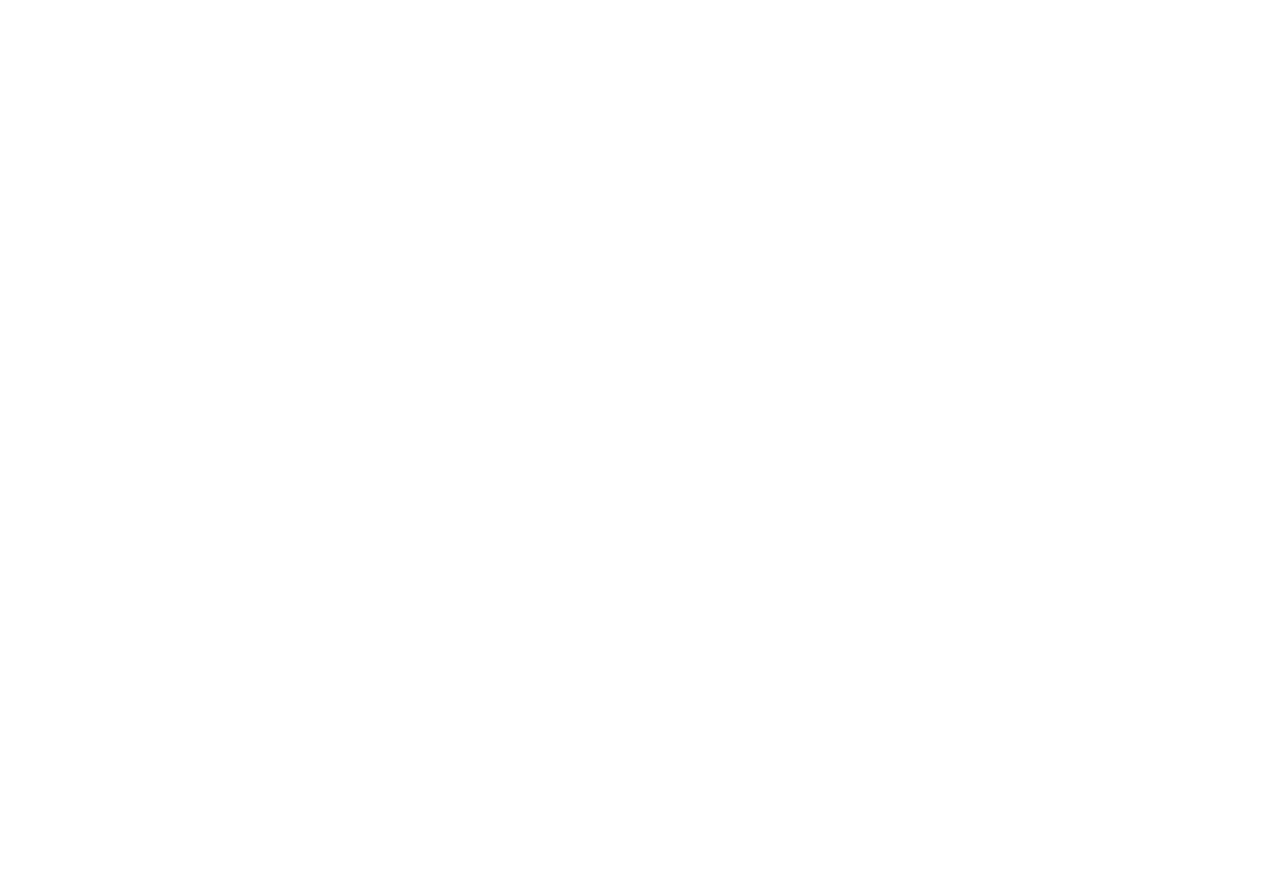
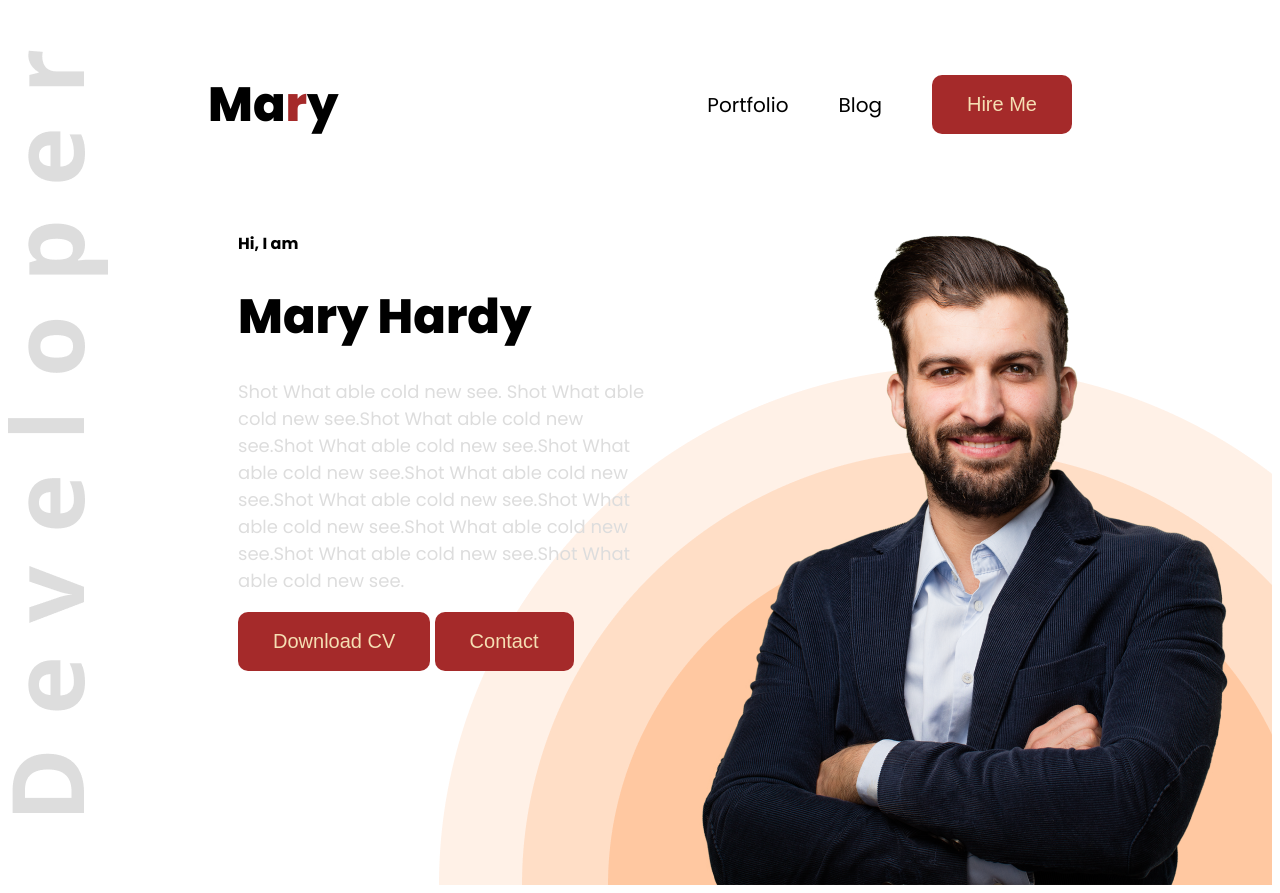
Before and after one commit to rahimbadsha/portfolio1, a plain HTML site: page index.html in a window 1280 px wide. Before the commit the page ends 800 px from the top, so only its background shows below. Drawn offline with Linux system fonts and the light colour scheme.

Commit message:
header section done

```diff
--- a/index.html
+++ b/index.html
@@ -1,11 +1,61 @@
 <!DOCTYPE html>
 <html lang="en">
+
 <head>
     <meta charset="UTF-8">
     <meta name="viewport" content="width=device-width, initial-scale=1.0">
     <title>Portfolio</title>
+    <link rel="preconnect" href="https://fonts.googleapis.com">
+    <link rel="preconnect" href="https://fonts.gstatic.com" crossorigin>
+    <link
+        href="https://fonts.googleapis.com/css2?family=Poppins:ital,wght@0,100;0,200;0,300;0,400;0,500;0,600;0,700;0,800;0,900;1,100;1,200;1,300;1,400;1,500;1,600;1,700;1,800;1,900&display=swap"
+        rel="stylesheet">
+    <link rel="stylesheet" href="styles/portfolio.css">
 </head>
-<body>
+
+<body class="poppins-regular">
+
+    <header class="header">
+
+        <nav>
+            <h3 class="nav-title"><a href="#">Ma<span>r</span>y</a></h3>
+
+            <ul>
+                <li><a href="#">Portfolio</a></li>
+                <li><a href="#">Blog</a></li>
+                <li><a href="#"><button class="btn-primary">Hire Me</button></a></li>
+            </ul>
+        </nav>
+
+        <div class="banner">
+            <div class="banner-content">
+                <h4>Hi, I am</h4>
+                <h1>Mary Hardy</h1>
+                <p>
+                    Shot What able cold new see. Shot What able cold new see.Shot What able cold new see.Shot What able
+                    cold new see.Shot What able cold new see.Shot What able cold new see.Shot What able cold new
+                    see.Shot What able cold new see.Shot What able cold new see.Shot What able cold new see.Shot What
+                    able cold new see.
+                </p>
+                <button class="btn-primary">Download CV</button>
+                <button class="btn-primary btn-contact">Contact</button>
+            </div>
+
+            <img src="images/hardy.png" alt="hardy">
+        </div>
+
+    </header>
+
+    <main>
+
+
+
+    </main>
+
+    <footer>
+
+    </footer>
 
 </body>
+
 </html>
--- /dev/null
+++ b/styles/portfolio.css
@@ -0,0 +1,86 @@
+
+  .poppins-regular {
+    font-family: "Poppins", sans-serif;
+    font-weight: 400;
+    font-style: normal;
+  }
+
+  /* header */
+
+  .header {
+    background-image: url('../images/developer.png'), url('../images/header_bg.png');
+    background-repeat: no-repeat;
+    background-position: left top, bottom right;
+  }
+
+  /* nav styles */
+  nav{
+    display: flex;
+    justify-content: space-between;
+    align-items: center;
+    margin: 50px 200px;
+  }
+
+  nav ul{
+    list-style: none;
+    display: flex;
+    gap: 50px;
+    align-items: center;
+  }
+  nav li a {
+    text-decoration: none;
+    color: black;
+    font-size: 20px;
+  }
+
+  .nav-title a{
+    font-size: 48px;
+    font-weight: 800;
+    color: black;
+    text-decoration: none;
+  }
+
+.nav-title span{
+    color:brown
+}
+
+.btn-primary{
+    background-color: brown;
+    color: wheat;
+    padding: 18px 35px;
+    border-radius: 10px;
+    border: none;
+    font-size: 20px;
+}
+
+
+/* banner css */
+.banner {
+margin: 0px 35px 0 230px;
+display: flex;
+justify-content: space-between;
+
+}
+
+.banner-content {
+    max-width: 580px;
+}
+
+.banner-content h3{
+font-size: 20px;
+line-height: 30px;
+color: #777;
+font-weight: 600;
+}
+.banner-content h1{
+    font-size: 48px;
+    line-height: 58px;
+    color: black;
+    font-weight: 800;
+}
+
+.banner-content p {
+    font-size: 18px;
+    color: #ddd;
+    font-weight: normal;
+}
```
